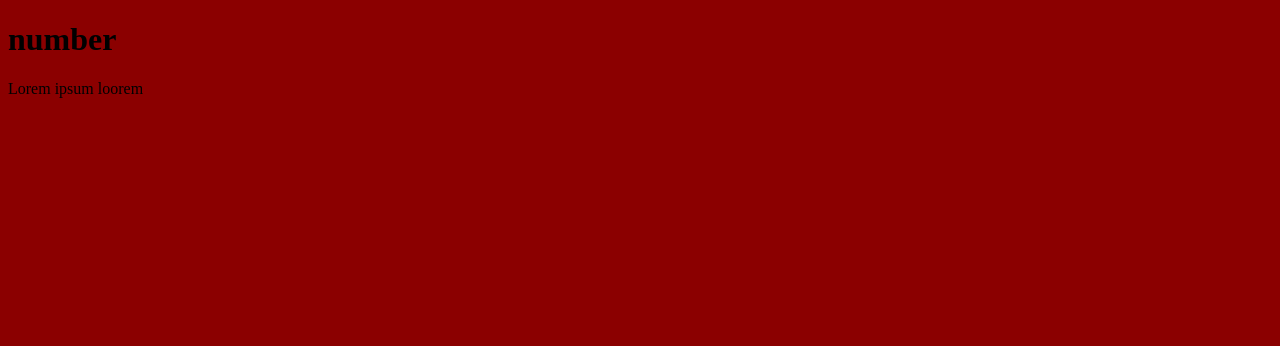
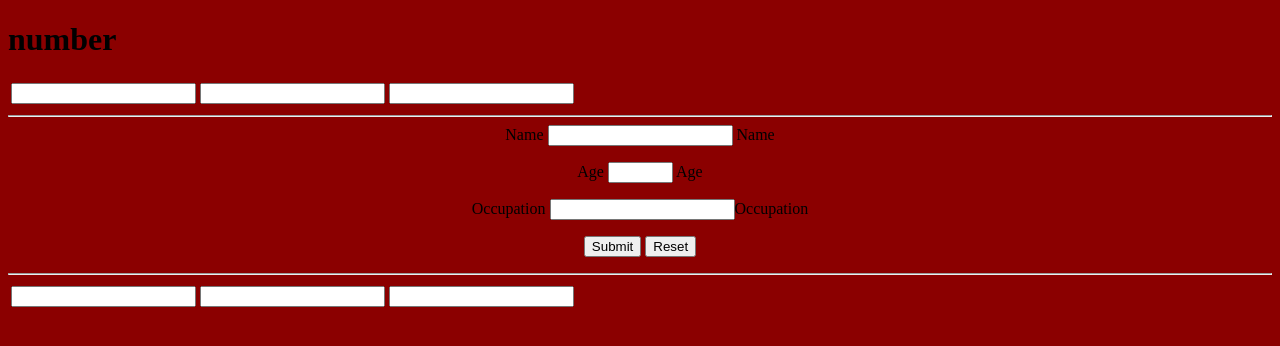
Before and after one commit to chandu87/javascript-examples, a plain HTML site: page index.html in a window 1280 px wide. Drawn offline with nearby package versions, Linux system fonts and the light colour scheme.

Commit message:
animate text in textfield

```diff
--- a/index.html
+++ b/index.html
@@ -10,9 +10,32 @@
 
     <body>
         <h1>Hello World</h1>
-        <p>
-            Lorem ipsum loorem
-        </p>
+        <FORM NAME="f1">
+            <TABLE>
+            <TR> <TD> <INPUT NAME="ta1" TYPE="text" SIZE="20">
+            <TD> <INPUT NAME="ta2" TYPE="text" SIZE="20">
+            <TD> <INPUT NAME="ta3" TYPE="text" SIZE="20">
+            </TABLE></FORM>
+
+            <HR>
+
+            <FORM NAME="f2" ACTION="http://netadd.com/nam.cgi" METHOD="POST">
+            <CENTER>
+            Name <INPUT NAME="pername" TYPE="text" SIZE="20"> Name<P>
+            Age <INPUT NAME="perage" TYPE="text" SIZE="5"> Age<P>
+            Occupation <INPUT NAME="perocc" TYPE="text" SIZE="20">Occupation <P>
+            <INPUT TYPE="Submit" VALUE="Submit">
+            <INPUT TYPE="Reset" VALUE="Reset">
+            </CENTER>
+            </FORM>
+
+            <HR>
+            <FORM NAME="f3">
+            <TABLE>
+            <TR> <TD> <INPUT NAME="ta4" TYPE="text" SIZE="20">
+            <TD> <INPUT NAME="ta5" TYPE="text" SIZE="20">
+            <TD> <INPUT NAME="ta6" TYPE="text" SIZE="20">
+            </TABLE></FORM>
         <script src="https://code.jquery.com/jquery-3.3.1.min.js"></script>
         <script src="./main.js"></script>
     </body>
--- a/main.js
+++ b/main.js
@@ -14,6 +14,19 @@ setTimeout("document.bgColor = 'red'", 3000)
 setTimeout("document.bgColor = 'tomato'", 3500)
 setTimeout("document.bgColor = 'darkred'", 4000)
 
+setTimeout("document.f1.ta1.value = 'Answer Soon'", 1000)
+setTimeout("document.f1.ta1.value = ''", 1300)
+setTimeout("document.f1.ta2.value = 'Answer Soon'", 1600)
+setTimeout("document.f1.ta2.value = ''", 1900)
+setTimeout("document.f1.ta3.value = 'Answer Soon'", 2200)
+setTimeout("document.f1.ta3.value = ''", 2500)
+setTimeout("document.f3.ta4.value = 'Answer Soon'", 2800)
+setTimeout("document.f3.ta4.value = ''", 3100)
+setTimeout("document.f3.ta5.value = 'Answer Soon'", 3400)
+setTimeout("document.f3.ta5.value = ''", 3700)
+setTimeout("document.f3.ta6.value = 'Answer Soon'", 4000)
+setTimeout("document.f3.ta6.value = ''", 4300)
+
 $(document).ready(function(){
     $("h1").text(typeof z);
 });
```
